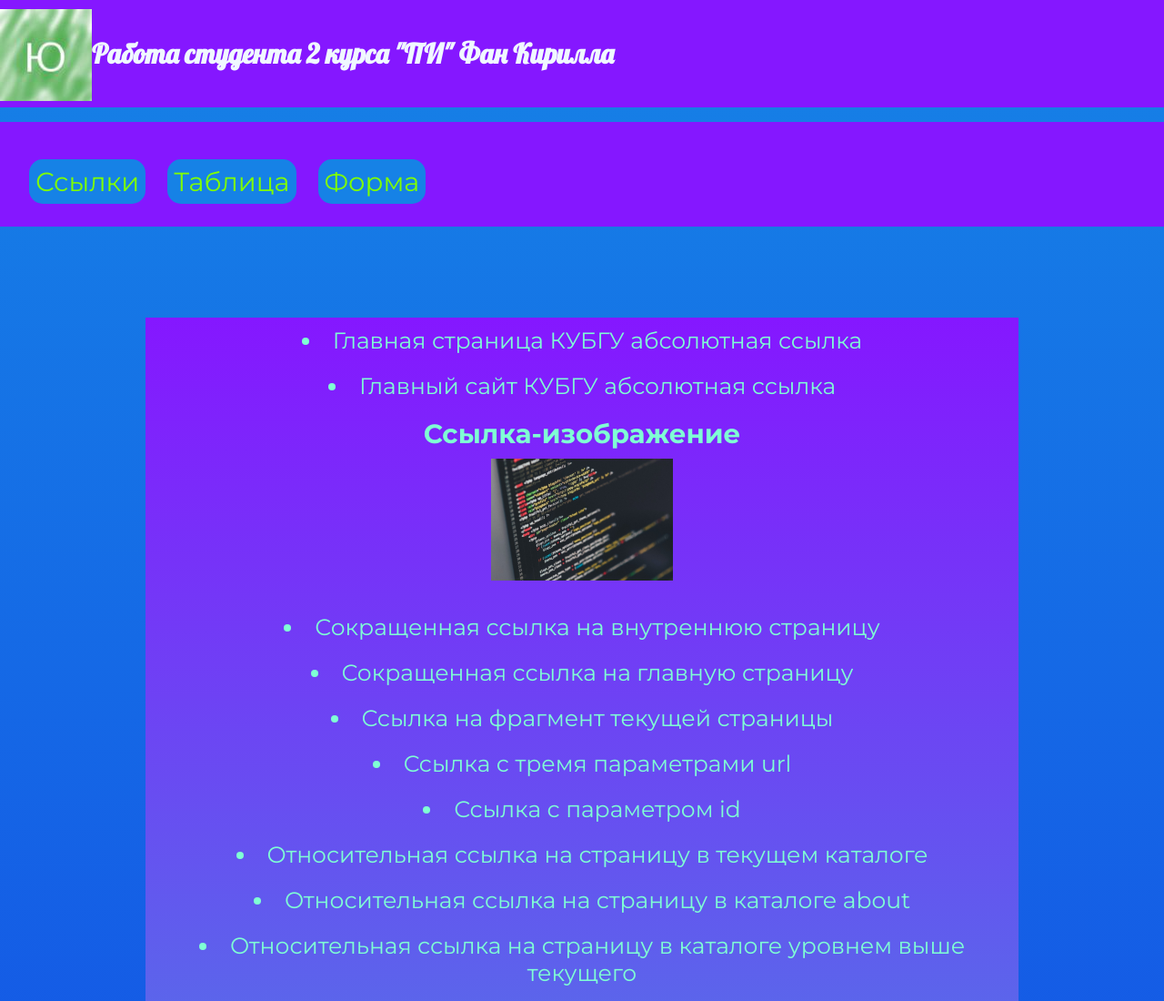
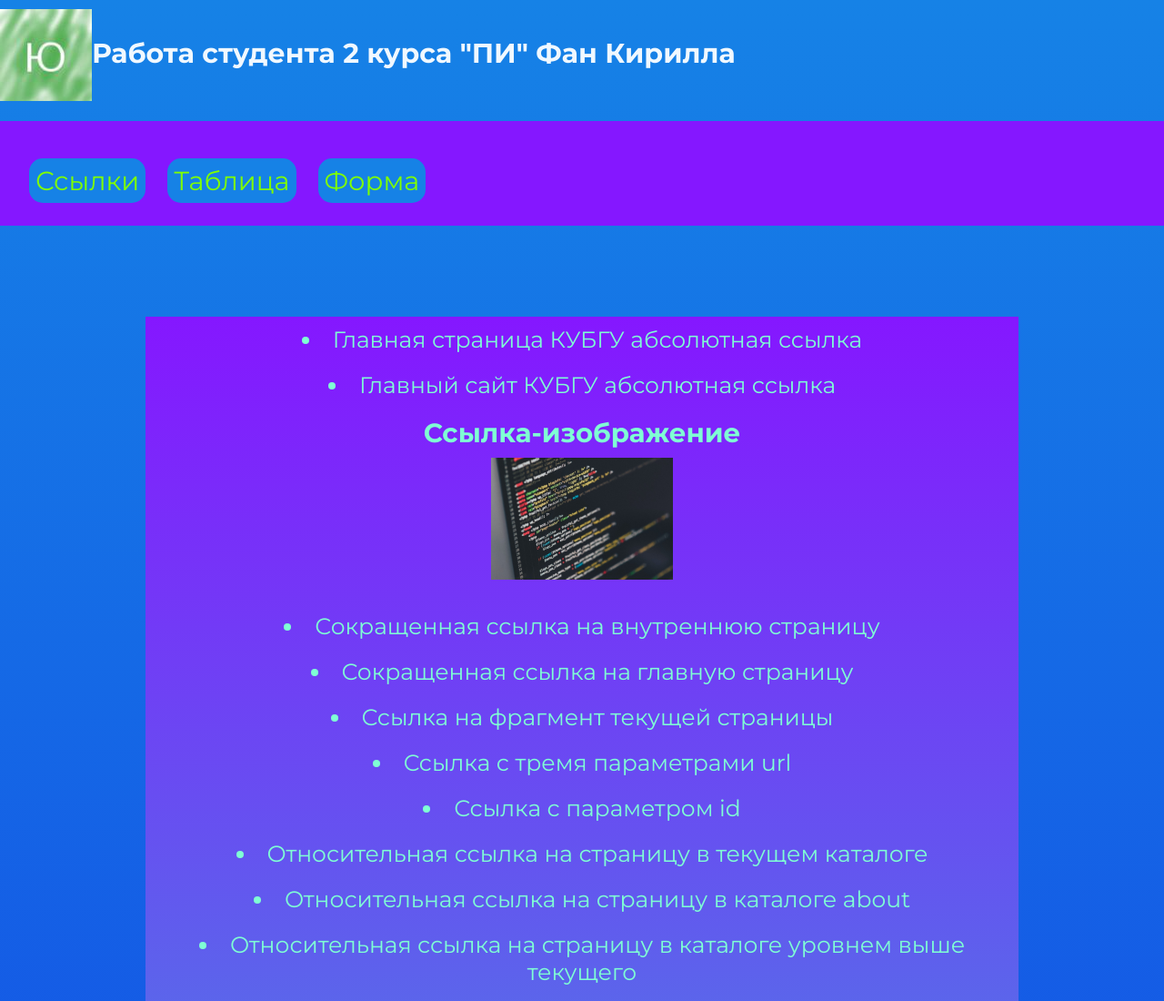
Before and after one commit to FanKirill/laba3.github.io, a plain HTML site: page index.html in a window 1280 px wide. Shown: the top 1100 px of the page at 91% size. Drawn offline with Linux system fonts and the light colour scheme.

Commit message:
Update index.html

```diff
--- a/index.html
+++ b/index.html
@@ -7,9 +7,14 @@
     <title>Ссылки2 КУБГУ</title>
 </head>
     <body>
-            <header>
-        <div><a href="#"><img src="pictures/photo_2025-09-21_21-35-47.jpg" alt="Ю" class="header_logo"></a>
-            <h2 class="header_name">Работа студента 2 курса "ПИ" Фан Кирилла</h2></div></header>
+        <div class="container">
+
+            <div class="logo">
+                <a href="#"><img src="pictures/photo_2025-09-21_21-35-47.jpg" alt="Ю" class="header_logo"></a>
+                <h2 class="header_name">Работа студента 2 курса "ПИ" Фан Кирилла</h2>
+            </div>
+
+            <div class="nav-panel">
                 <nav class="headertable">
                     <ul>
                         <Li><a href="#Links">Ссылки</a></Li>
@@ -17,6 +22,9 @@
                         <li><a href="#Form1">Форма</a></Li>
                     </ul>
                 </nav>
+            </div>
+
+        </div>
 
         <main>
         <ul class="Linkssize">
```
Lines whose indentation alone changed are shown as unchanged.
